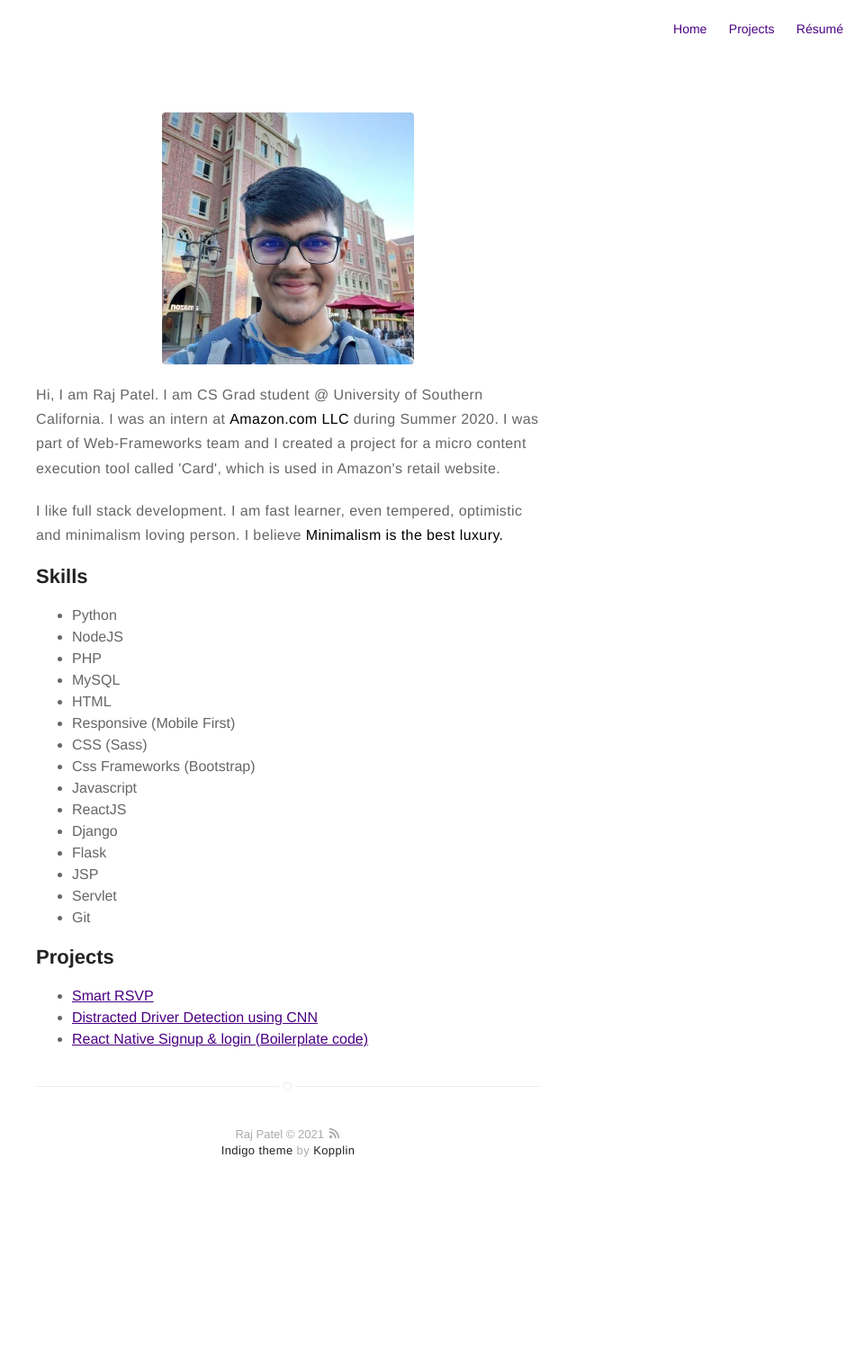
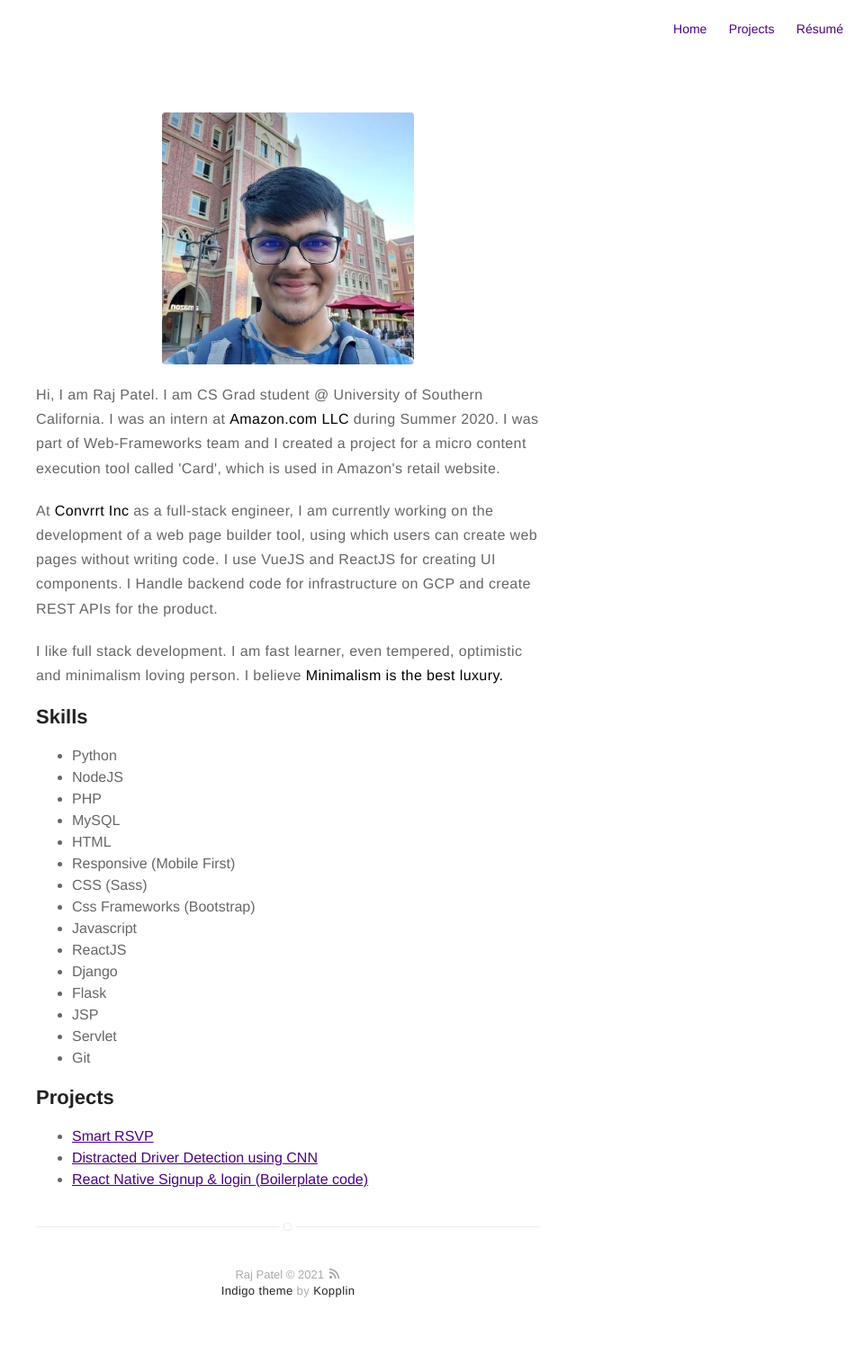
Before and after one commit to Raj1998/Raj1998.github.io, a Jekyll site: the page built from about.md, in a window 1280 px wide. Shown: the whole page at 90% size, without its empty margins (320-1280 px from the left). Built offline with Jekyll 4.4.1, drawn with Linux system fonts in a browser that asks for light colours; before the commit the page ends 1350 px from its top, so only the background shows below that.

Commit message:
feat: desc updates

```diff
--- a/_sass/components/header.sass
+++ b/_sass/components/header.sass
@@ -26,7 +26,7 @@
         font-weight: 300
         font-style: normal
         color: $gama
-        width: 70%
+        width: 100%
         margin: 0 auto 30px
 
         // if you put some links in your bio. ;)
--- a/about.md
+++ b/about.md
@@ -5,6 +5,10 @@ layout: page
 ![Profile Image]({{ site.url }}/{{ site.picture }})
 
 <p>Hi, I am Raj Patel. I am CS Grad student @ University of Southern California. I was an intern at <strong>Amazon.com LLC</strong> during Summer 2020.  I was part of Web-Frameworks team and I created a project for a micro content execution tool called 'Card', which is used in Amazon's retail website.</p>
+
+<p>
+At <strong>Convrrt Inc</strong> as a full-stack engineer, I am currently working on the development of a web page builder tool, using which users can create web pages without writing code. I use VueJS and ReactJS for creating UI components. I Handle backend code for infrastructure on GCP and create REST APIs for the product.
+</p>
 
 <p>I like full stack development. I am fast learner, even tempered, optimistic and minimalism loving person. I believe <strong>Minimalism is the best luxury.</strong></p>
 
```
